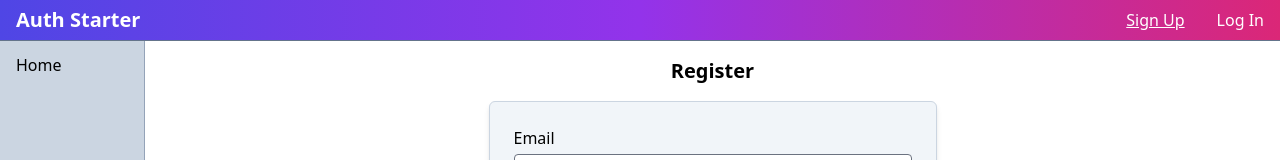
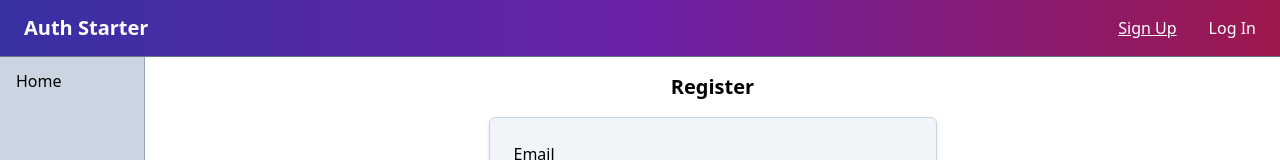
Before and after one commit to Blackwidow-sudo/auth-starter, a SvelteKit app: page /signup in a window 1280 px wide. Shown: the top 160 px of the page. Built offline with nearby package versions, Linux system fonts and the light colour scheme; no server answers.

Commit message:
fix: improve layout styling

```diff
--- a/src/routes/+layout.svelte
+++ b/src/routes/+layout.svelte
@@ -11,7 +11,7 @@
 
 <div class="flex size-full flex-col overflow-hidden dark:text-white">
 	<header
-		class="z-10 flex-none border-b border-slate-500 bg-gradient-to-r from-indigo-600 via-purple-600 to-pink-600 text-white">
+		class="z-10 flex-none border-b border-slate-500 bg-gradient-to-r from-indigo-800 via-purple-800 to-pink-800 p-2 text-white">
 		<div class="flex flex-nowrap items-center justify-between">
 			<a
 				class="px-4 text-xl font-semibold"
```
